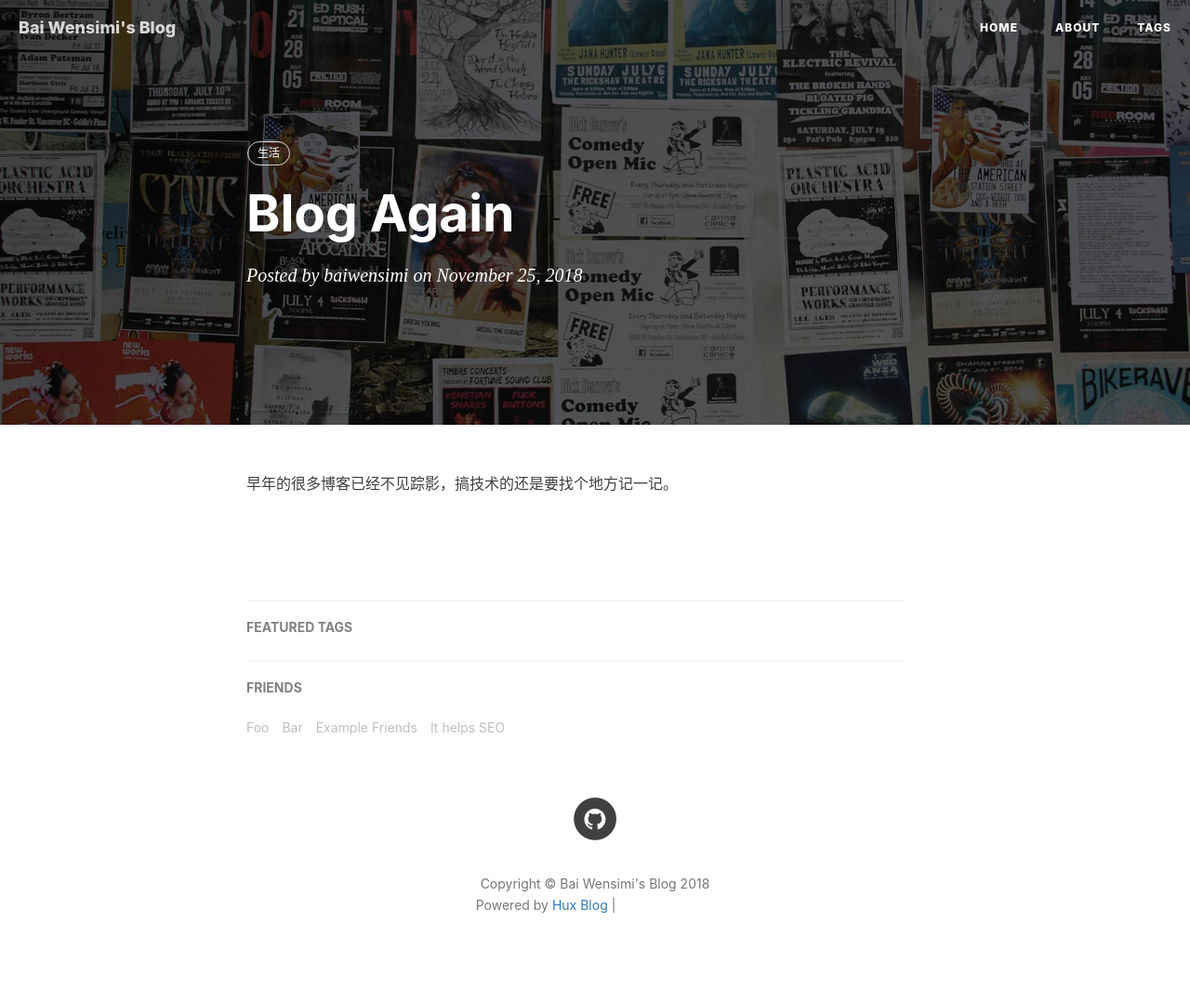
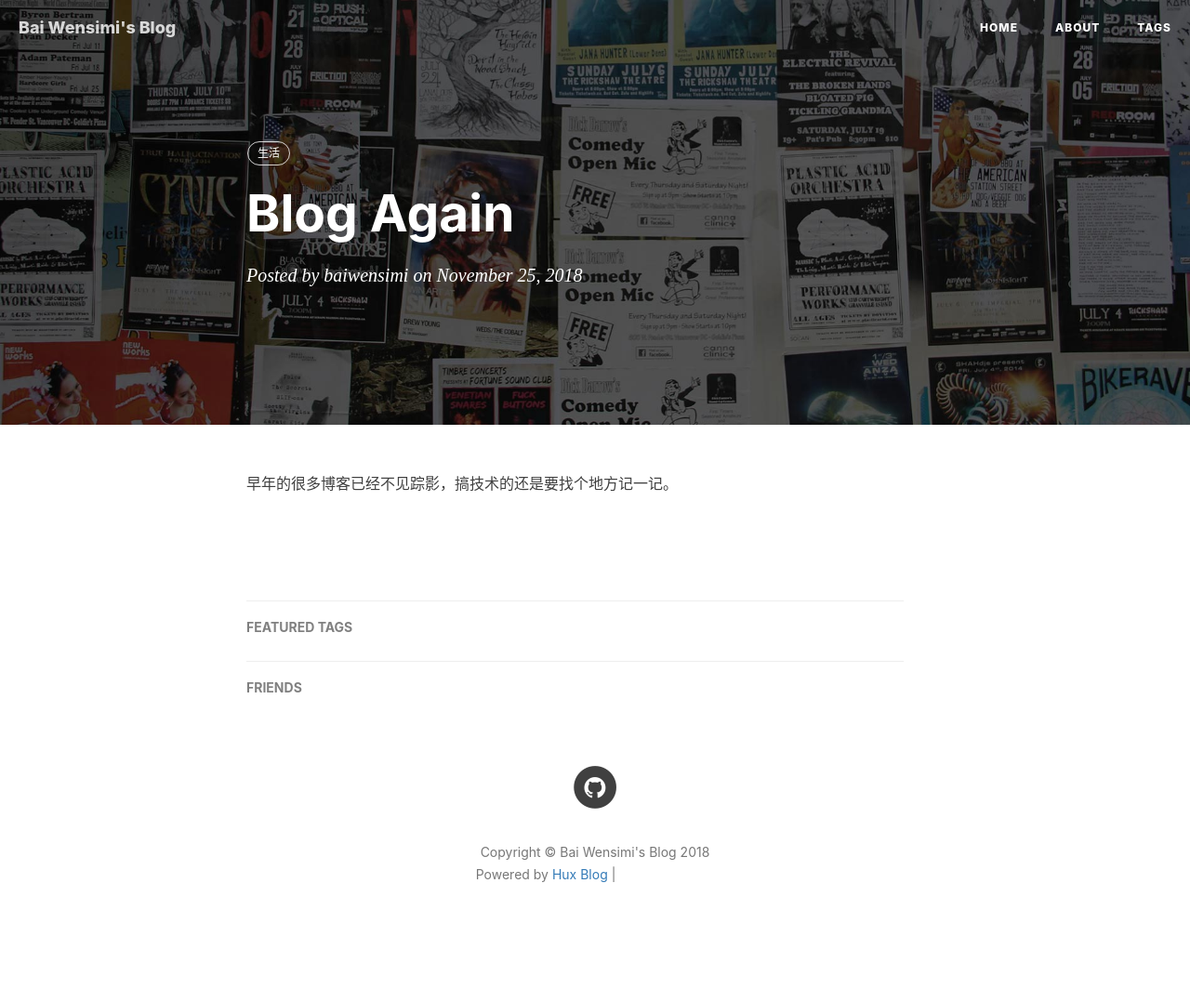
Before and after one commit to baiwensimi/baiwensimi.github.io, a Jekyll site: the page built from _posts/2018-11-25-hello-2018.md, in a window 1280 px wide. Shown: the whole page at 93% size. Built offline with Jekyll 4.4.1, drawn with Linux system fonts in a browser that asks for light colours; nearby versions of some CDN libraries; comment, search, counter and statistics services are not loaded; after the commit the page ends 1045 px from its top, so only the background shows below that; some of the changed lines change nothing that is shown; grey boxes are pictures that could not be loaded.

Commit message:
modified:   _config.yml

```diff
--- a/_config.yml
+++ b/_config.yml
@@ -81,17 +81,17 @@ featured-condition-size: 1              # A tag will be featured if the size of
 
 # Friends
 friends: [
-    {
-        title: "Foo",
-        href: "#"
-    },{
-        title: "Bar",
-        href: "#"
-    },{
-        title: "Example Friends",
-        href: "#"
-    },{
-        title: "It helps SEO",
-        href: "#"
-    }
+#    {
+#        title: "Foo",
+#        href: "#"
+#    },{
+#        title: "Bar",
+#        href: "#"
+#    },{
+#        title: "Example Friends",
+#        href: "#"
+#    },{
+#        title: "It helps SEO",
+#        href: "#"
+#    }
 ]
```
